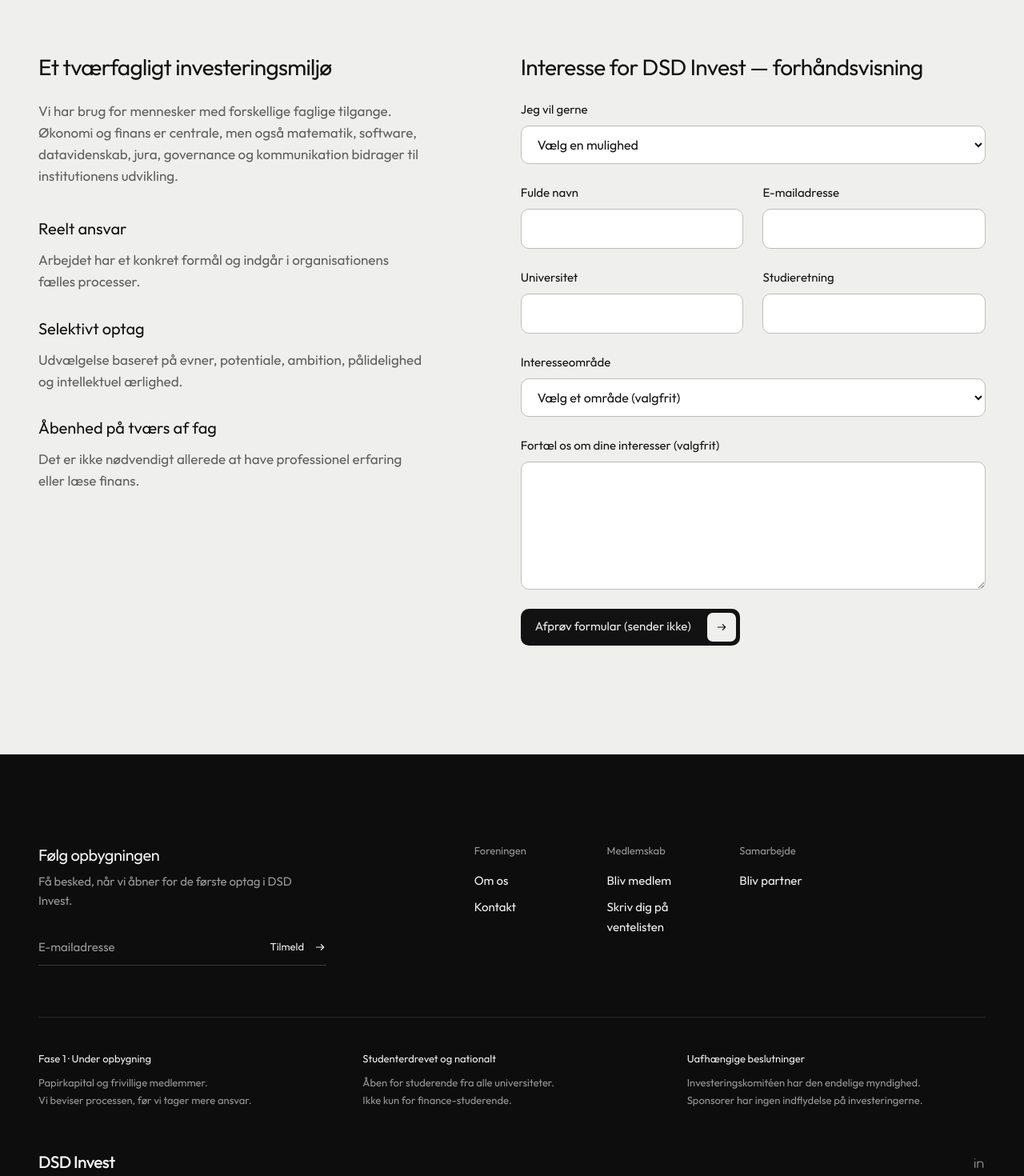
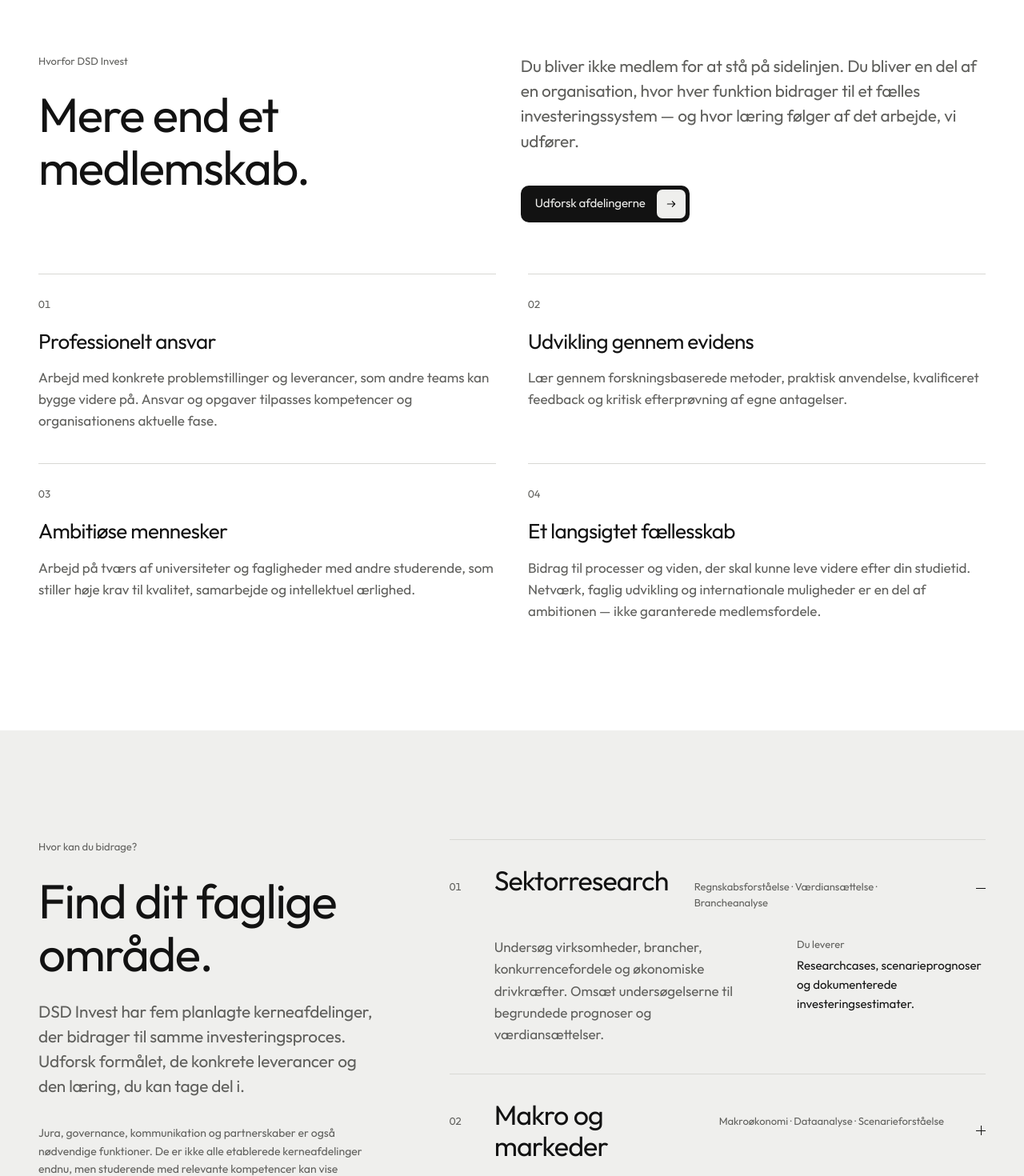
Before and after one commit to JakobDrist/Landing-Page-Student-Driven-Capital, a Next.js app: page /membership in a window 1280 px wide. Shown: the part 700-2170 px from the top of the page at 80% size. Built offline with nearby package versions, Linux system fonts and the light colour scheme.

Commit message:
feat(membership): introduce career journey, departments and transparent recruitment

```diff
--- a/src/components/pages/membership-page.tsx
+++ b/src/components/pages/membership-page.tsx
@@ -1,37 +1,129 @@
 import membership from "@/content/data/membership.json";
 import { PageHeader } from "@/components/sections/page-header";
 import { Section } from "@/components/sections/section";
+import { ButtonLink } from "@/components/ui/button-link";
+import { leadText, sectionTitle } from "@/components/ui/section-heading";
 import { EnquiryForm } from "@/features/forms/enquiry-form";
+import { DepartmentList } from "@/features/organisation/department-list";
 
 export function MembershipPage() {
   return (
     <>
-      <PageHeader
-        title={membership.title}
-        description={membership.description}
-      />
-      <Section>
+      <PageHeader title={membership.title} description={membership.description} />
+
+      <Section className="bg-white">
+        <div className="grid gap-12 lg:grid-cols-[1fr_1.2fr] lg:gap-[10%]">
+          <div>
+            <p className="text-[13px] text-muted">Hvorfor DSD Invest</p>
+            <h2 className={`${sectionTitle} mt-6`}>{membership.valueTitle}</h2>
+          </div>
+          <div>
+            <p className={`${leadText} text-muted`}>{membership.valueIntro}</p>
+            <div className="mt-10">
+              <ButtonLink href="#departments" variant="dark">
+                Udforsk afdelingerne
+              </ButtonLink>
+            </div>
+          </div>
+        </div>
+        <div className="mt-16 grid gap-x-10 gap-y-10 md:grid-cols-2">
+          {membership.benefits.map((benefit, index) => (
+            <article key={benefit.title} className="border-t border-line pt-6">
+              <span className="text-[13px] tabular-nums text-muted">
+                0{index + 1}
+              </span>
+              <h3 className="mt-5 text-[26px] leading-[1.2] tracking-[-0.025em]">
+                {benefit.title}
+              </h3>
+              <p className="mt-4 max-w-xl text-[17px] leading-[1.6] text-muted">
+                {benefit.text}
+              </p>
+            </article>
+          ))}
+        </div>
+      </Section>
+
+      <Section id="departments" className="scroll-mt-20">
+        <div className="grid gap-14 lg:grid-cols-[1fr_1.6fr] lg:gap-[8%]">
+          <div className="lg:sticky lg:top-28 lg:self-start">
+            <p className="text-[13px] text-muted">Hvor kan du bidrage?</p>
+            <h2 className={`${sectionTitle} mt-6`}>
+              {membership.departmentsTitle}
+            </h2>
+            <p className={`${leadText} mt-6 max-w-md text-muted`}>
+              {membership.departmentsIntro}
+            </p>
+            <p className="mt-8 text-[14px] leading-[1.6] text-muted">
+              {membership.extraRolesNote}
+            </p>
+          </div>
+          <DepartmentList
+            departments={membership.departments}
+            extended
+          />
+        </div>
+      </Section>
+
+      <Section className="bg-white">
+        <div className="grid gap-12 lg:grid-cols-[1fr_1.2fr] lg:gap-[10%]">
+          <div>
+            <p className="text-[13px] text-muted">Optagelse og ansvar</p>
+            <h2 className={`${sectionTitle} mt-6`}>
+              {membership.selectionTitle}
+            </h2>
+          </div>
+          <p className={`${leadText} text-muted`}>
+            {membership.selectionIntro}
+          </p>
+        </div>
+        <ol className="mt-14 grid gap-x-10 gap-y-10 md:grid-cols-3">
+          {membership.selectionSteps.map((step, index) => (
+            <li key={step.title} className="border-t border-line pt-6">
+              <span className="text-[13px] tabular-nums text-muted">
+                0{index + 1}
+              </span>
+              <h3 className="mt-5 text-[24px] leading-[1.2] tracking-[-0.025em]">
+                {step.title}
+              </h3>
+              <p className="mt-4 text-[17px] leading-[1.6] text-muted">
+                {step.text}
+              </p>
+            </li>
+          ))}
+        </ol>
+        <div className="mt-20 border-t border-line pt-10">
+          <h3 className="text-[28px] leading-[1.2] tracking-[-0.025em]">
+            {membership.expectationsTitle}
+          </h3>
+          <div className="mt-10 grid gap-x-10 gap-y-9 md:grid-cols-2">
+            {membership.expectations.map((expectation) => (
+              <div key={expectation.title}>
+                <h4 className="text-[21px] leading-[1.3]">
+                  {expectation.title}
+                </h4>
+                <p className="mt-3 text-[17px] leading-[1.6] text-muted">
+                  {expectation.text}
+                </p>
+              </div>
+            ))}
+          </div>
+        </div>
+      </Section>
+
+      <Section id="membership-form" className="scroll-mt-20">
         <div className="grid gap-14 lg:grid-cols-[1fr_1.2fr] lg:gap-[10%]">
           <aside>
-            <h2 className="text-[28px] leading-[1.2] tracking-[-0.025em]">
-              {membership.introTitle}
-            </h2>
-            <p className="mt-6 text-[17px] leading-[1.6] text-muted">
-              {membership.intro}
+            <p className="text-[13px] text-muted">Medlemskab og interesse</p>
+            <h2 className={`${sectionTitle} mt-6`}>{membership.applyTitle}</h2>
+            <p className={`${leadText} mt-6 max-w-lg text-muted`}>
+              {membership.applyIntro}
             </p>
-            <div className="mt-10 space-y-8">
-              {membership.criteria.map((item) => (
-                <div key={item.title}>
-                  <h3 className="text-[20px] leading-[1.3]">{item.title}</h3>
-                  <p className="mt-3 text-[17px] leading-[1.6] text-muted">
-                    {item.text}
-                  </p>
-                </div>
-              ))}
-            </div>
+            <p className="mt-6 max-w-lg rounded-[10px] border border-control p-5 text-[15px] leading-[1.6] text-muted">
+              {membership.applyNote}
+            </p>
           </aside>
-          <div id="membership-form" className="scroll-mt-28">
-            <EnquiryForm definition={membership.form} label="Medlemsformular" />
+          <div>
+            <EnquiryForm definition={membership.form} label="Medlemsformular — forhåndsvisning" />
           </div>
         </div>
       </Section>
```
